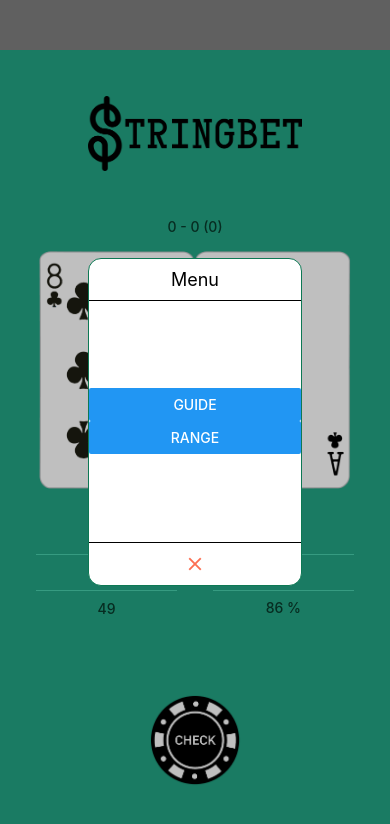
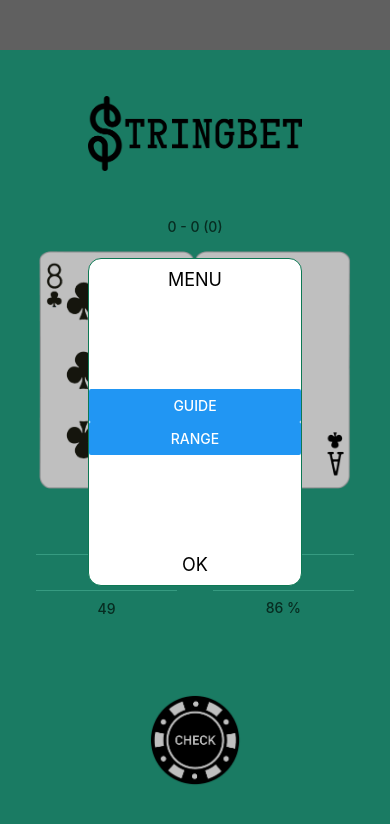
Before and after one commit to roblll/stringbet, a React Native app: screen / in a window 390 px wide. Both pictures are taken after a click on the element 195 px from the left and 133 px from the top of the page. Shown: the top 824 px of the page. Built offline with nearby package versions, Linux system fonts and the light colour scheme.

Commit message:
Update Menu.tsx to update style

```diff
--- a/components/Menu.tsx
+++ b/components/Menu.tsx
@@ -18,18 +18,14 @@ const Menu: React.FC<Props> = ({ hide, showGuide, showRange }) => {
     <View style={styles.container}>
       <View style={styles.bg} />
       <View style={styles.content}>
-        <Text style={styles.title}>Menu</Text>
+        <Text style={styles.title}>MENU</Text>
         <View style={styles.list}>
           <Button title='GUIDE' onPress={showGuide} />
           <Button title='RANGE' onPress={showRange} />
         </View>
         <View style={styles.close}>
           <TouchableOpacity onPress={hide}>
-            <MaterialIcons
-              name="close"
-              size={22}
-              color="#FC6E51"
-            />
+            <Text style={styles.closeButton}>OK</Text>
           </TouchableOpacity>
         </View>
       </View>
@@ -67,13 +63,14 @@ const styles = StyleSheet.create({
   list: {
     flex: 1,
     justifyContent: 'center',
-    borderTopWidth: 1,
-    borderBottomWidth: 1,
   },
   close: {
     justifyContent: 'center',
     alignItems: 'center',
     margin: 10,
+  },
+  closeButton: {
+    fontSize: 18,
   }
 })
 
```
